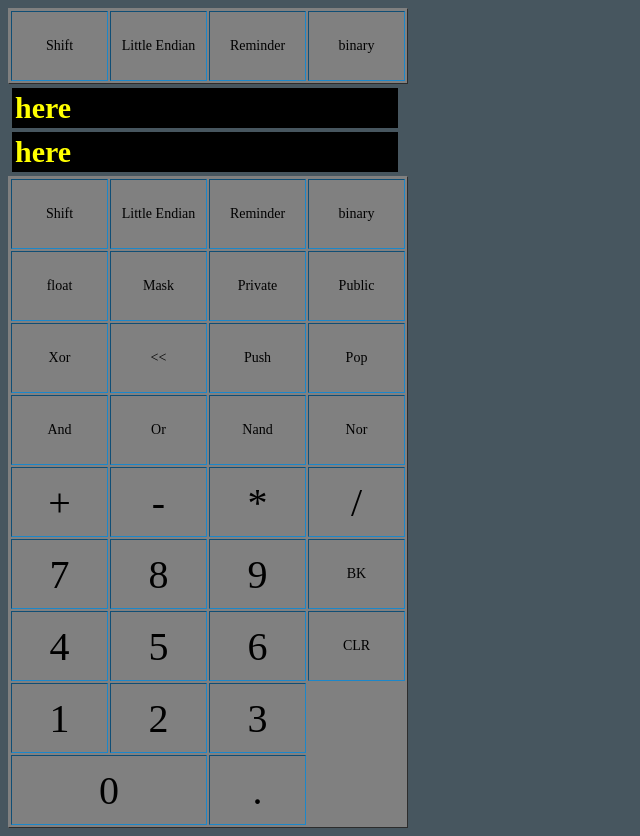
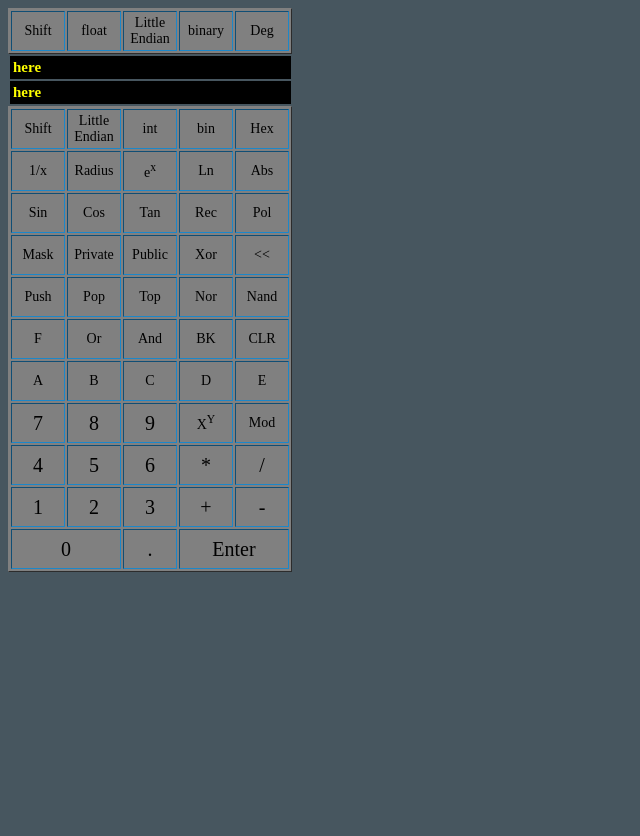
Before and after one commit to dickbrmly/hexadecimalPoint, an Electron app: page index.html in a window 1280 px wide. Shown: the whole page, without its empty margins (0-640 px from the left). After the commit the page ends 800 px from the top, so only its background shows below. Drawn offline with Linux system fonts and the light colour scheme.

Commit message:
added ids

```diff
--- a/index.css
+++ b/index.css
@@ -4,27 +4,28 @@ body {
 
 table.keyboard {
     font: sans-serif;
-	font-size: 40px;
+    font-size: 20px;
     background-color: gray;
-	width: 400px;
+    width: 200px;
 }
 
 h2 {
     border: solid black;
     color: yellow;
     background-color: black;
-	width: 380px;
-	font-size: 30px;
-	margin: 4px;
+    width: 275px;
+    font-size: 15px;
+    margin: 2px;
 }
 
 tr {
-	height: 70px;
-	border: 20px solid #1c87c9;
+    height: 40px;
+    border: 10px solid #1c87c9;
 }
 
 td {
-	width: 70px;
+    max-width: 50px;
+    min-width: 50px;
     text-align: center;
 }
 
--- a/index.html
+++ b/index.html
@@ -14,67 +14,92 @@
     <div class="border">
       <table class='keyboard' border="1">
         <tr>
-          <td class='small'>Shift</td>
-          <td class='small'>Little Endian</td>
-          <td class='small'>Reminder</td>
-          <td class='small'>binary</td>
+          <td id='displayShift' class='small'>Shift</td>
+          <td id='displayFloat' class='small'>float</td>
+          <td id='displayLittleEndian' class='small'>Little Endian</td>
+          <td id='displayBinary' class='small'>binary</td>
+          <td id='displayDeg' class='small'>Deg</td>
         </tr>
       </table>
-      <h2>here</h2>
+      <h2 id="decimalDisplay">here</h2>
       <h2>here</h2>
       <table class='keyboard' border="1">
         <tr>
-          <td class='small'>Shift</td>
-          <td class='small'>Little Endian</td>
-          <td class='small'>Reminder</td>
-          <td class='small'>binary</td>
+          <td id='shift' class='small'>Shift</td>
+          <td id='littleEndian' class='small'>Little Endian</td>
+          <td id='int' class='small'>int</td>
+          <td id='bin' class='small'>bin</td>
+          <td id='hex' class='small'>Hex</td>
         </tr>
         <tr>
-          <td class='small'>float</td>
-          <td class='small'>Mask</td>
-          <td class='small'>Private</td>
-          <td class='small'>Public</td>
+          <td id='1/x' class='small'>1/x</td>
+          <td id='radius' class='small'>Radius</td>
+          <td id='e^x' class='small'>e<sup>x</sup></td>
+          <td id='ln' class='small'>Ln</td>
+          <td id='abs' class='small'>Abs</td>
         </tr>
         <tr>
-          <td class='small'>Xor</td>
-          <td class='small'>
-            << </td>
-          <td class='small'>Push
-          </td>
-          <td class='small'>Pop</td>
+          <td id='sin' class='small'>Sin</td>
+          <td id='cos' class='small'>Cos</td>
+          <td id='tan' class='small'>Tan</td>
+          <td id='rectangular' class='small'>Rec</td>
+          <td id='polor' class='small'>Pol</td>
         </tr>
         <tr>
-          <td class='small'>And</td>
-          <td class='small'>Or</td>
-          <td class='small'>Nand</td>
-          <td class='small'>Nor</td>
+          <td id='mask' class='small'>Mask</td>
+          <td id='private' class='small'>Private</td>
+          <td id='public' class='small'>Public</td>
+          <td id='xor' class='small'>Xor</td>
+          <td id='shiftLeft' class='small'>
+            << </td>
+          </td>
         </tr>
         <tr>
-          <td>+</td>
-          <td>-</td>
-          <td id='multiply'></td>
-          <td>/</td>
+          <td id='push' class='small'>Push</td>
+          <td id='pop' class='small'>Pop</td>
+          <td id='top' class='small'>Top</td>
+          <td id='nor' class='small'>Nor</td>
+          <td id='nand' class='small'>Nand</td>
         </tr>
         <tr>
-          <td>7</td>
-          <td>8</td>
-          <td>9</td>
-          <td class='small'>BK</td>
+          <td id='F' class='small'>F</td>
+          <td id='or' class='small'>Or</td>
+          <td id='and' class='small'>And</td>
+          <td id='back' class='small'>BK</td>
+          <td id='clear' class='small'>CLR</td>
+
         </tr>
         <tr>
-          <td>4</td>
-          <td>5</td>
-          <td>6</td>
-          <td class='small'>CLR</td>
+          <td id='A' class='small'>A</td>
+          <td id='B' class='small'>B</td>
+          <td id='C' class='small'>C</td>
+          <td id='D' class='small'>D</td>
+          <td id='E' class='small'>E</td>
         </tr>
         <tr>
-          <td>1</td>
-          <td>2</td>
-          <td>3</td>
+          <td id='7'>7</td>
+          <td id='8'>8</td>
+          <td id='9'>9</td>
+          <td id='exponential' class='small'>X<sup>Y</sup></td>
+          <td id='mod' class='small'>Mod</td>
+        <tr>
+          <td id='4'>4</td>
+          <td id='5'>5</td>
+          <td id='6'>6</td>
+          <td id='multiply'>*</td>
+          <td id='divide'>/</td>
         </tr>
         <tr>
-          <td colspan="2">0</td>
-          <td>.</td>
+          <td id='1'>1</td>
+          <td id='3'>2</td>
+          <td id='3'>3</td>
+          <td id='add'>+</td>
+          <td id='subtract'>-</td>
+        </tr>
+        <tr>
+          <td id='0' colspan="2">0</td>
+          <td id='period'>.</td>
+          <td id='equal' colspan="2">Enter</td>
         </tr>
       </table>
     </div>
--- a/renderer.js
+++ b/renderer.js
@@ -5,11 +5,43 @@
 // selectively enable features needed in the rendering
 // process.
 
-import {
-	Calculator
-} from './state.js';
+import { Calculator } from './state.js';
 
 var state = new Calculator();
 
-if (state.mode === 'up') document.getElementById('multiply').innerHTML = "X<sup>Y</sup>";
-else document.getElementById('multiply').innerHTML = "*";
+//if (state.mode === 'up') document.getElementById('multiply').innerHTML = "X<sup>Y</sup>";
+//lse document.getElementById('multiply').innerHTML = "*";
+
+document.getElementById("shift").addEventListener("click", shift);
+document.getElementById("littleEndian").addEventListener("click", shift);
+
+document.getElementById("int").addEventListener("click", shift);
+document.getElementById("bin").addEventListener("click", modeBin);
+
+function shift()
+{
+    if (state.mode === 'down')
+    {
+        state.mode = 'up';
+        document.getElementById("displayShift").style.backgroundColor = 'white';
+    }
+    else
+    {
+        state.mode = 'down';
+        document.getElementById("displayShift").style.backgroundColor = 'gray';
+    }
+}
+
+function modeBin()
+{
+    if (state.display === 'bin')
+    {
+        state.display = 'normal';
+        document.getElementById("displayBinary").style.backgroundColor = 'gray';
+    }
+    else
+    {
+        state.display = 'bin';
+        document.getElementById("displayBinary").style.backgroundColor = 'white';
+    }
+}
--- a/state.js
+++ b/state.js
@@ -1,13 +1,15 @@
-class Calculator {
-	constructor() {
+class Calculator
+{
+    constructor()
+    {
         this.mode = 'down';
+        this.entry = 'decimal';
+        this.display = 'decimal';
         this.position = 0;
         this.func = 'add'
         this.x = 0;
         this.y = 0;
         this.result = 0;
     }
-};
-export {
-	Calculator
-};
+}
+export { Calculator };
```
Also changed, not shown: main.js (+20 -21 lines). Lines whose indentation alone changed are shown as unchanged.
